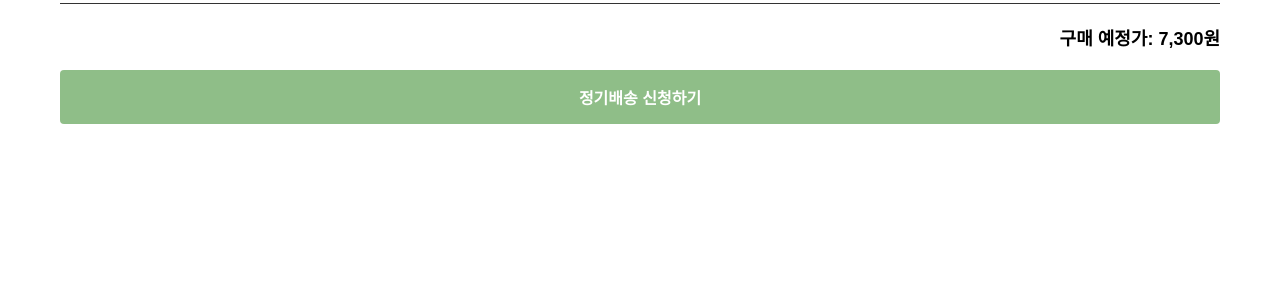
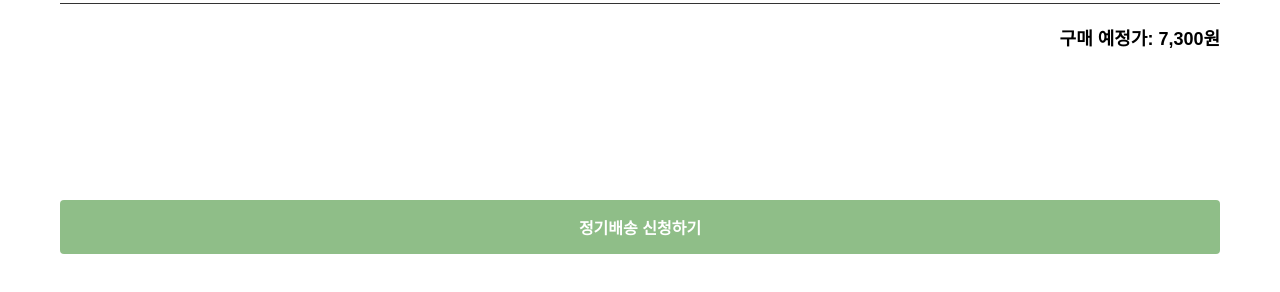
Before and after one commit to sm022/pre_freshgreenish, a React (Create React App) app: page / in a window 1280 px wide. Shown: the part 498-790 px from the top of the page. Built offline with nearby package versions, Linux system fonts and the light colour scheme.

Commit message:
[Style] 스타일링 수정

```diff
--- a/src/styles/Cart.scss
+++ b/src/styles/Cart.scss
@@ -34,7 +34,7 @@
   border: none;
   border-radius: 4px;
   cursor: pointer;
-  margin-top: 20px;
+  margin-top: 150px;
   text-align: center;
   font-size: 16px;
   font-weight: bold;
```
